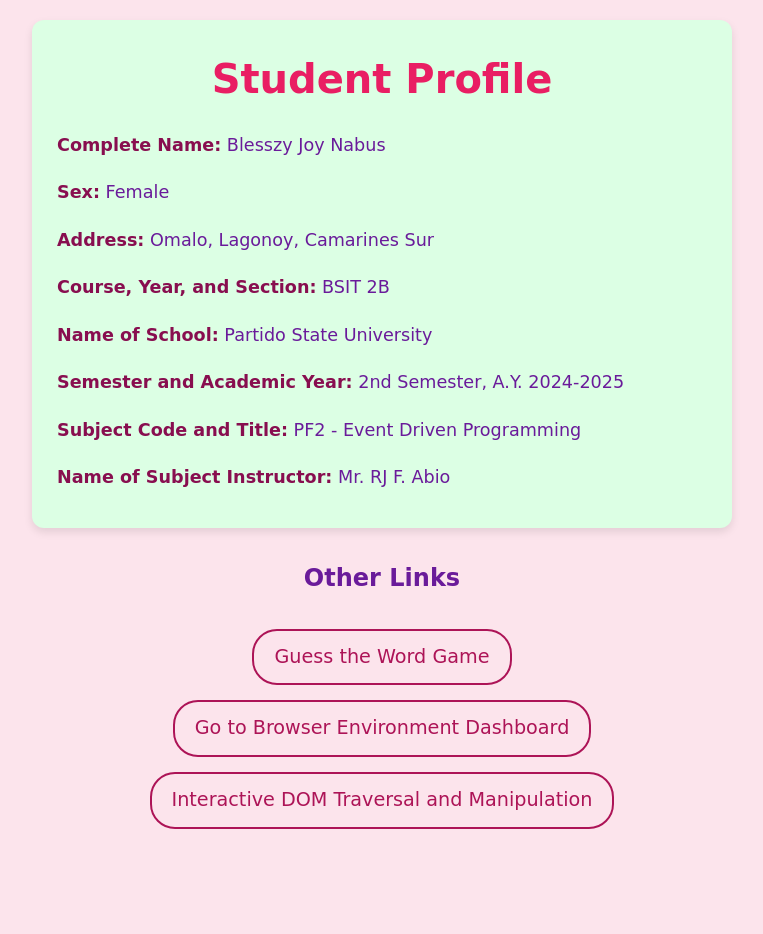
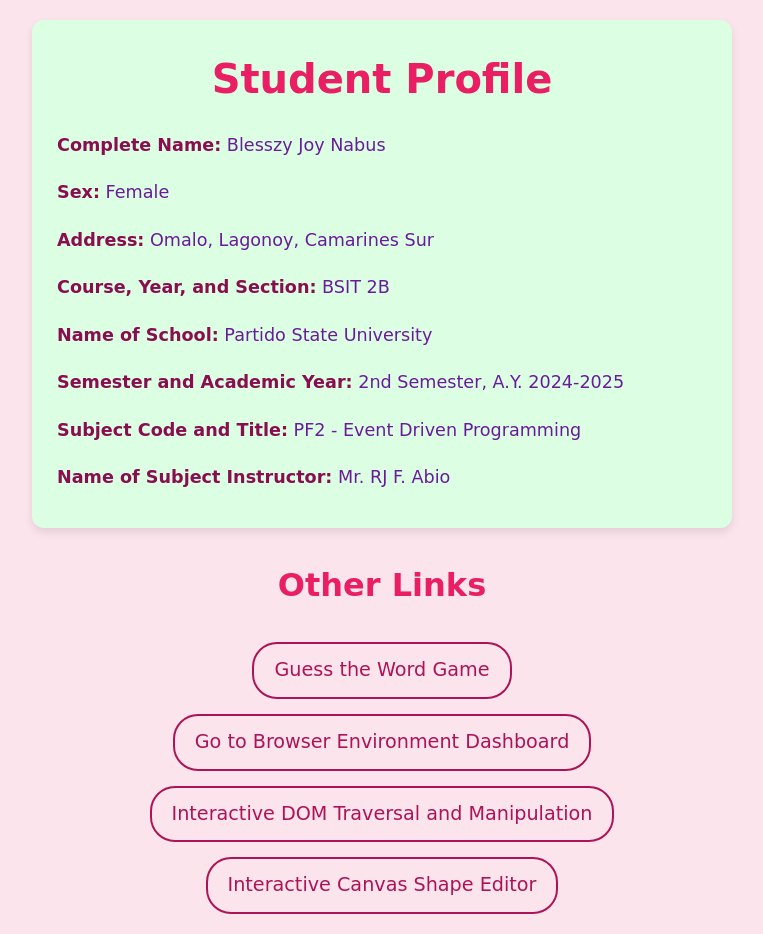
Before and after one commit to Joycutiee/Home_Activities, a plain HTML site: page index.html in a window 1280 px wide. Shown: the whole page, without its empty margins (258-1021 px from the left). Before the commit the page ends 849 px from the top, so only its background shows below. Drawn offline with Linux system fonts and the light colour scheme.

Commit message:
index.html

```diff
--- a/index.html
+++ b/index.html
@@ -68,7 +68,7 @@
       text-decoration: none;
     }
     h2 {
-      font-family: 'Dancing Script', cursive, 'Segoe Script', sans-serif; /* Style for the "
+      font-family: 'Dancing Script', cursive, 'Segoe Script', sans-serif; /* Style for the "Other Links" heading */
       color: #e91e63;
       text-align: center;
       font-size: 2em;
@@ -95,6 +95,7 @@
     <li><a href="https://joycutiee.github.io/Guess-Secret-Word-/">Guess the Word Game</a></li>
     <li><a href="https://joycutiee.github.io/Browser-Environment-dashboard/">Go to Browser Environment Dashboard</a></li>
     <li><a href="https://joycutiee.github.io/Interactive-DOM-Traversal/">Interactive DOM Traversal and Manipulation</a></li>
+    <li><a href="interactive_canvas.html">Interactive Canvas Shape Editor</a></li>
   </ul>
 
 </body>
```
